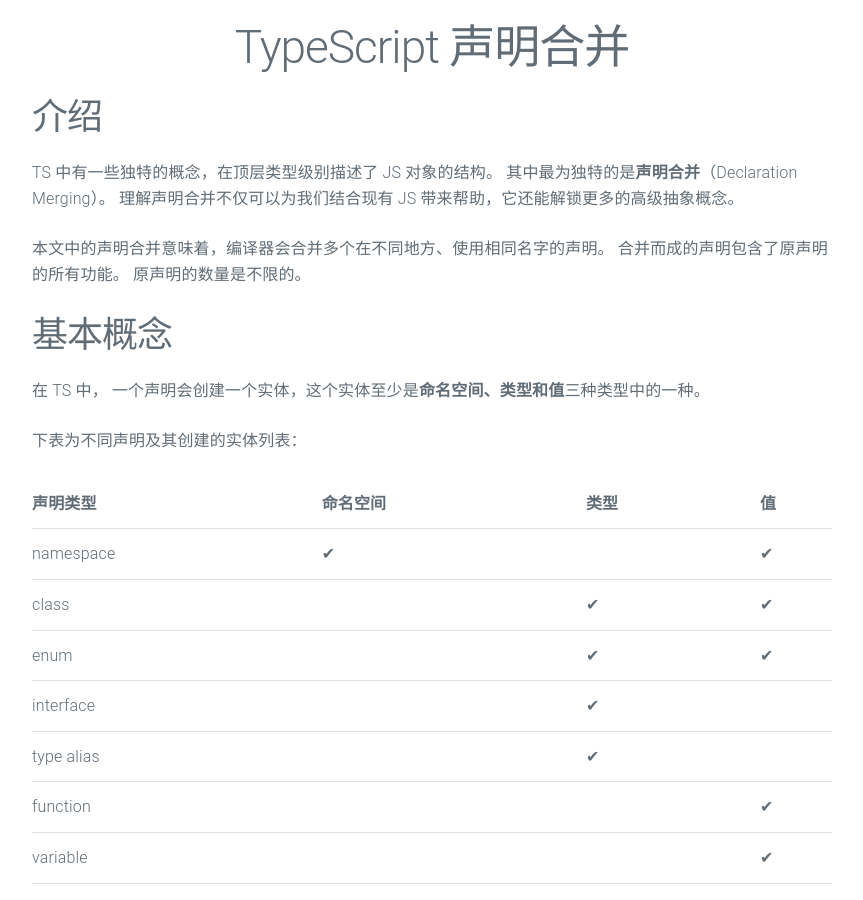
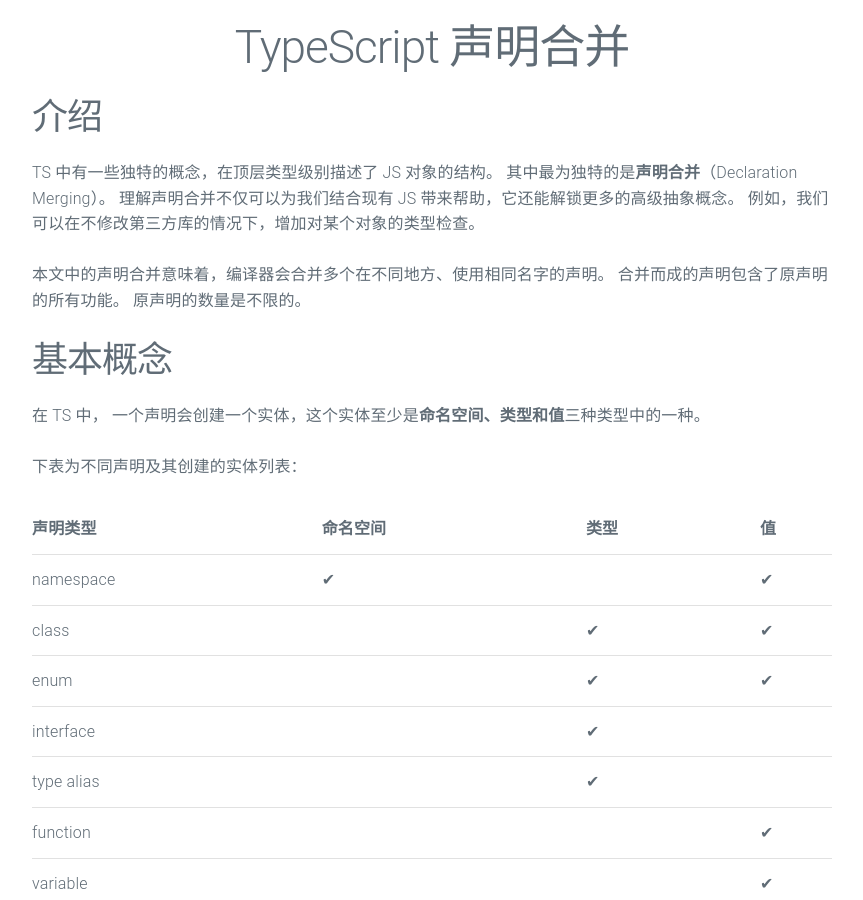
Before and after one commit to mmzhong/mmzhong.github.io, a Jekyll site: the page built from _posts/2018-01-02-ts-handbook-16-declaration-merging.md, in a window 1280 px wide and 900 px high. Shown: the whole window, without its empty margins (208-1071 px from the left). Built offline with Jekyll 4.4.1, drawn with Linux system fonts in a browser that asks for light colours.

Commit message:
chore: polishing

```diff
--- a/_posts/2018-01-02-ts-handbook-16-declaration-merging.md
+++ b/_posts/2018-01-02-ts-handbook-16-declaration-merging.md
@@ -10,6 +10,7 @@ desc: "TypeScript 快速手册：声明合并"
 TS 中有一些独特的概念，在顶层类型级别描述了 JS 对象的结构。
 其中最为独特的是**声明合并**（Declaration Merging）。
 理解声明合并不仅可以为我们结合现有 JS 带来帮助，它还能解锁更多的高级抽象概念。
+例如，我们可以在不修改第三方库的情况下，增加对某个对象的类型检查。
 
 本文中的声明合并意味着，编译器会合并多个在不同地方、使用相同名字的声明。
 合并而成的声明包含了原声明的所有功能。
```
